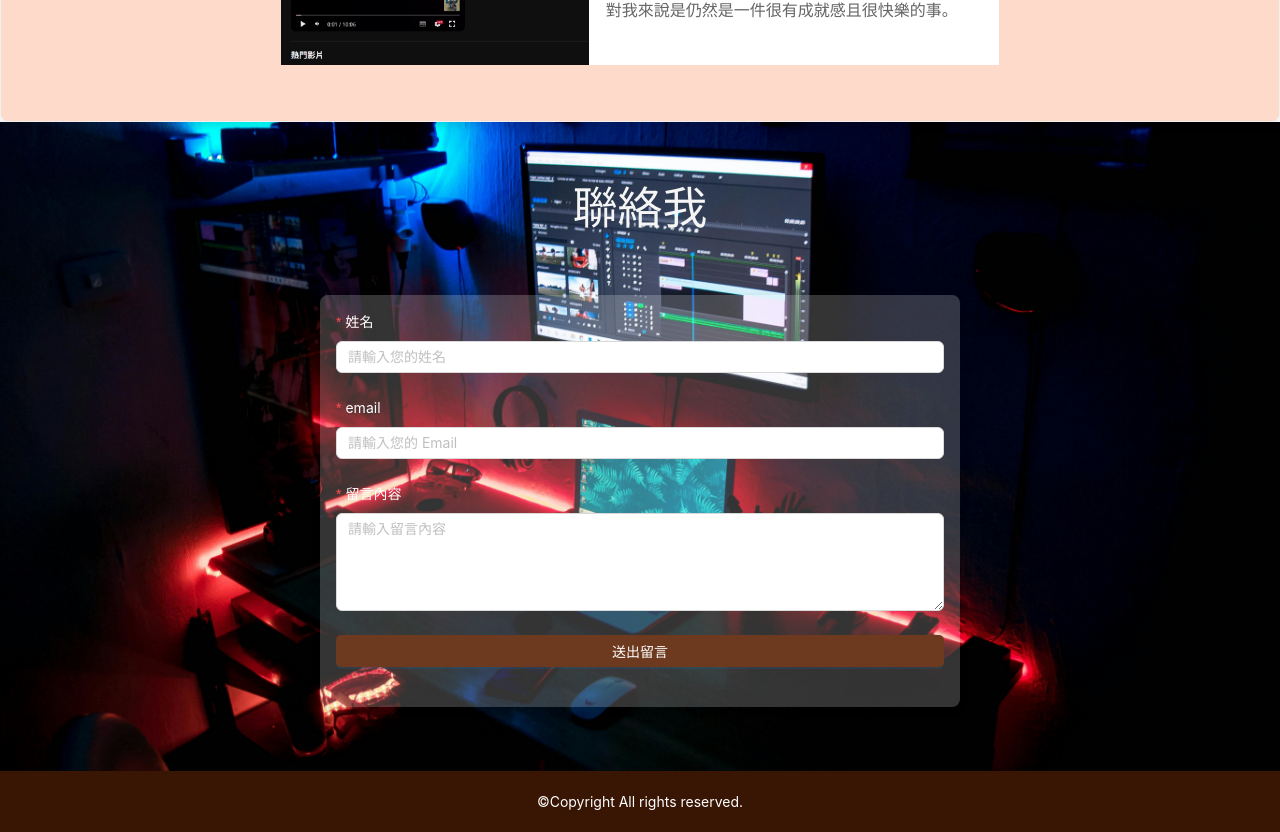
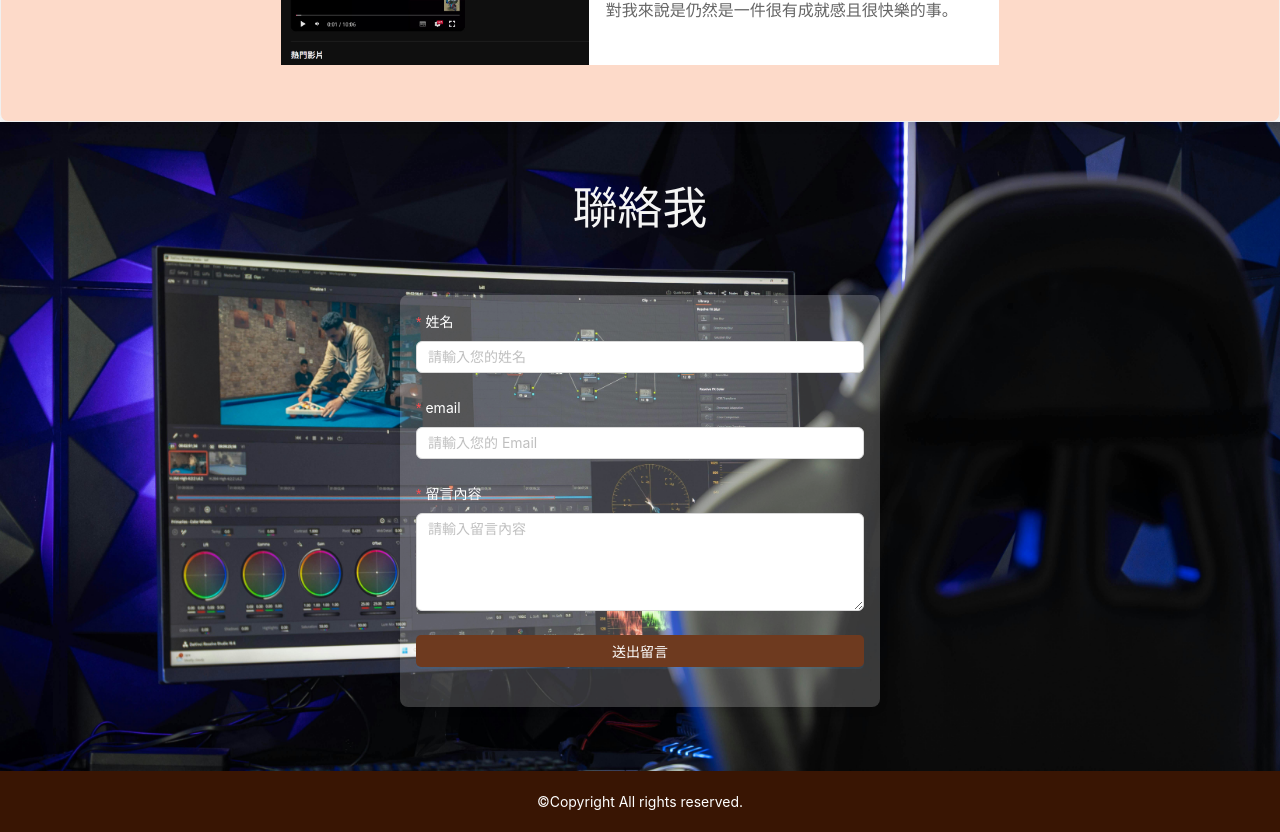
Before and after one commit to hueylu910201/LuWebsite, a React (Vite) app: page / in a window 1280 px wide. Shown: the part 4040-4872 px from the top of the page. Built offline with nearby package versions, Linux system fonts and the light colour scheme.

Commit message:
adjust comment css

```diff
--- a/src/CommentBoard/commentboard.module.css
+++ b/src/CommentBoard/commentboard.module.css
@@ -2,7 +2,7 @@
 .container {
     padding-bottom: 4rem;
     background-color: #f5f5f5;
-    background-image: url('/pexels-chuck-8774461.jpg');
+    background-image: url('/pexels-alshreef-24497392.jpg');
     background-attachment: fixed;
     background-size: cover;
     background-position: center;
--- a/src/CommentBoard/index.jsx
+++ b/src/CommentBoard/index.jsx
@@ -30,7 +30,7 @@ export default function CommentBoard() {
 
     return (
         <Row justify="center" className={styles.container}>
-            <Col xs={24} sm={20} md={16} lg={12}>
+            <Col xs={22} sm={20} md={10} lg={9}>
                 <h1 className={styles.title}>聯絡我</h1>
                 <Form
                     form={form}
```
Also changed, not shown: public/pexels-alshreef-24497392.jpg (added).
